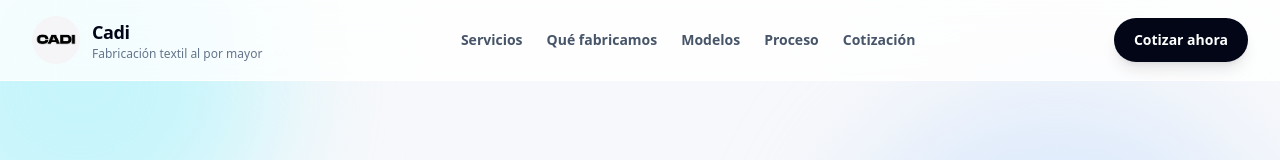
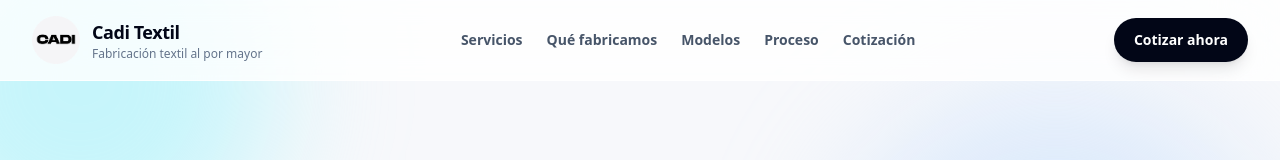
Before and after one commit to CADIshop/medias-cadi, a React (Vite) app: page / in a window 1280 px wide. Shown: the top 160 px of the page. Built offline with nearby package versions, Linux system fonts and the light colour scheme.

Commit message:
Update App.jsx

```diff
--- a/src/App.jsx
+++ b/src/App.jsx
@@ -282,7 +282,7 @@ Mensaje adicional: ${mensaje || "Sin mensaje adicional"}`
               />
             </div>
             <div>
-              <p className="text-lg font-black tracking-tight">Cadi</p>
+              <p className="text-lg font-black tracking-tight">Cadi Textil</p>
               <p className="text-xs font-medium text-slate-500">
                 Fabricación textil al por mayor
               </p>
```
